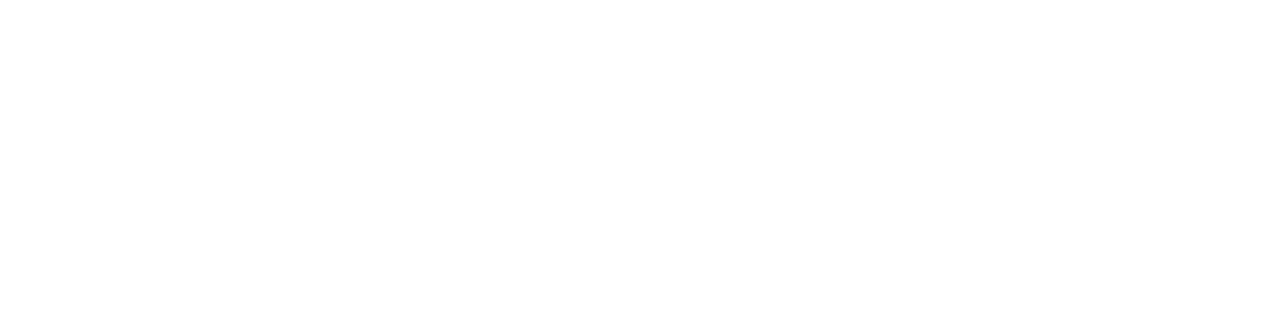
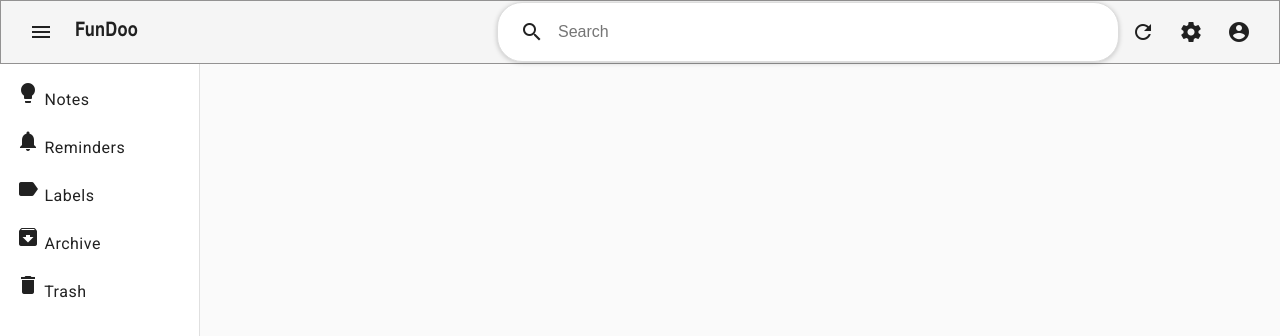
Before and after one commit to Pujaborse13/FundooNoteApp-Frontend, an Angular app: page /dashboard in a window 1280 px wide. Before the commit this address led to /. Shown: the top 336 px of the page. Built offline with nearby package versions, Linux system fonts and the light colour scheme.

Commit message:
User login , API integration

```diff
--- a/src/app/app-routing.module.ts
+++ b/src/app/app-routing.module.ts
@@ -2,9 +2,11 @@ import { NgModule } from '@angular/core';
 import { RouterModule, Routes } from '@angular/router';
 import { RegisterComponent } from './register/register.component';
 import { LoginComponent } from './login/login.component';
+import { DashboardComponent } from './dashboard/dashboard.component';
 
 const routes: Routes = [
 
+  { path: 'dashboard', component: DashboardComponent },
   { path:'register', component: RegisterComponent },
   { path: 'login', component: LoginComponent},
   { path: '', redirectTo: '/login', pathMatch: 'full' },
--- a/src/app/app.component.html
+++ b/src/app/app.component.html
@@ -2,5 +2,7 @@
 
 <!-- <app-register></app-register> -->
 <!-- <app-login></app-login> -->
+<!-- <app-dashboard></app-dashboard> -->
 
- <router-outlet></router-outlet>
+
+  <router-outlet></router-outlet>
--- /dev/null
+++ b/src/app/dashboard/dashboard.component.html
@@ -0,0 +1,69 @@
+<div class="dashboard">
+
+    <!-- Header -->
+    <mat-toolbar  class="header">
+      <button mat-icon-button (click)="sidenav.toggle()" aria-label="Toggle sidenav">
+        <mat-icon>menu</mat-icon>
+      </button>
+
+      <span class="title">FunDoo</span>
+      <span class="spacer"></span>
+
+
+     <div class="search-container">
+        <button mat-icon-button aria-label="Search">
+        <mat-icon>search</mat-icon>
+       </button>
+        <input type="text" placeholder="Search" class="search-input" />
+    </div>
+
+
+      <!-- <div class="search-container">
+        <mat-icon class="search-icon">search</mat-icon>
+        <input type="text" placeholder="Search" class="search-input" />
+      </div> -->
+
+
+
+      <!-- google search tab
+       <link href="https://fonts.googleapis.com/icon?family=Material+Icons" rel="stylesheet">
+        <div class="search-container">
+        <span class="material-icons search-icon">search</span>
+        <input type="text" placeholder="Search" class="search-input" />
+        </div>
+      -->
+
+
+
+      <button mat-icon-button aria-label="Refresh">
+        <mat-icon>refresh</mat-icon>
+      </button>
+
+      <button mat-icon-button aria-label="Settings">
+        <mat-icon>settings</mat-icon>
+      </button>
+
+      <button mat-icon-button aria-label="Profile">
+        <mat-icon>account_circle</mat-icon>
+      </button>
+
+    </mat-toolbar>
+
+    <!-- Sidenav layout -->
+    <mat-sidenav-container class="sidenav-container">
+      <mat-sidenav #sidenav mode="side" opened class="sidenav">
+
+        <mat-nav-list>
+          <mat-list-item><mat-icon>lightbulb</mat-icon> Notes</mat-list-item>
+          <mat-list-item><mat-icon>notifications</mat-icon> Reminders</mat-list-item>
+          <mat-list-item><mat-icon>label</mat-icon> Labels</mat-list-item>
+          <mat-list-item><mat-icon>archive</mat-icon> Archive</mat-list-item>
+          <mat-list-item><mat-icon>delete</mat-icon> Trash</mat-list-item>
+        </mat-nav-list>
+
+    </mat-sidenav>
+
+
+
+    </mat-sidenav-container>
+  </div>
--- /dev/null
+++ b/src/app/dashboard/dashboard.component.scss
@@ -0,0 +1,66 @@
+.dashboard {
+    height: 100vh;
+    display: flex;
+    flex-direction: column;
+  }
+
+  .header {
+    position: sticky;
+    top: 0;
+    z-index: 1000;
+    border: 1px solid rgb(147, 146, 146);
+    font-family: 'Arial Narrow', Arial, sans-serif;
+  }
+
+  .sidenav-container {
+    flex: 1;
+    display: flex;
+  }
+
+  .sidenav {
+    width: 200px;
+  }
+
+  .title {
+    margin-left: 10px;
+    font-weight: bold;
+  }
+
+  .spacer {
+    flex: 1 1 auto;
+  }
+
+  .search-container {
+    display: flex;
+    align-items: center;
+    background-color: white;
+    border-radius: 25px;
+    padding: 5px 10px;
+    box-shadow: 0 1px 5px rgba(0, 0, 0, 0.2);
+    width: 600px;
+    margin-left: 50px;
+    border: 1px solid #ddd;
+  }
+
+  .search-button {
+    background: none;
+    border: none;
+    cursor: pointer;
+    padding: 0;
+    margin-right: 10px;
+    display: flex;
+    align-items: center;
+  }
+
+  .search-icon {
+    font-size: 22px;
+    color: gray;
+  }
+
+  .search-input {
+    border: none;
+    outline: none;
+    font-size: 16px;
+    width: 100%;
+    background: transparent;
+  }
--- a/src/app/login/login.component.html
+++ b/src/app/login/login.component.html
@@ -6,13 +6,15 @@
    <div class="left-section" >
     <img src="assets\images\googlelogo.png" alt="Google logo" class="logo">
     <h1 class="form-title">Sign in</h1>
+    <p class="subtitle">with your Google Account. This account will be available to other Google apps in the browser.</p>
+
   </div>
 
 
   <div class="right-section">
      <!-- Email -->
     <mat-form-field appearance="outline" class="full-width">
-      <mat-label> Email </mat-label>
+      <mat-label> Email or phone </mat-label>
       <input matInput  formControlName = "email" type="text" required>
 
       <mat-error *ngIf="f['email'].touched && f['email'].errors?.['required']">
@@ -26,11 +28,20 @@
     <mat-error *ngIf="f['password'].touched && f['password'].errors?.['required']">
         please enter password </mat-error>
   </mat-form-field><br>
+  <a href="#" class="forgot-email">Forgot email?</a>
 
+  <p class="guest-note">
+    Not your computer? Use Guest mode to sign in privately. <br />
+    <a href="#">Learn more about using Guest mode</a>
+  </p>
+
+  <!-- login and create account  -->
   <div class="button-row">
-    <button type="button" class="create-account-btn" (click)="goToRegister()">Create Google Account</button>
+    <button type="button" class="create-account-btn" (click)="goToRegister()">Create Account</button>
     <button type="submit" class="login-btn">Login</button>
   </div>
+
+
 
 
   </div>
--- a/src/app/login/login.component.scss
+++ b/src/app/login/login.component.scss
@@ -1,7 +1,19 @@
+.page-container {
+
+  background-color: #e3dddd;
+  min-height: 90vh;
+  display: flex;
+  justify-content: center;
+  align-items: center;
+  padding: 40px;
+}
+
+
+
 .form{
   display: flex;
   flex-wrap: wrap;
-  max-width: 600px;
+  max-width: 900px;
   justify-content: space-between;
   gap : 20px;
   margin: 50px auto;
@@ -9,6 +21,7 @@
   border: 1px solid #c3b3b3;
   border-radius: 12px;
   background-color: white;
+  box-shadow: 0 0 10px rgba(0, 0, 0, 0.1);
 
   }
 
@@ -92,14 +105,7 @@
 
 
 
-    .page-container {
-      background-color: #e3dddd;
-      min-height: 100vh;
-      display: flex;
-      justify-content: center;
-      align-items: center;
-      padding: 40px;
-    }
+
 
     .action-section {
       display: flex;
@@ -108,12 +114,27 @@
       margin-top: 10px;
     }
 
+
     .signup-link {
       font-size: 14px;
       text-decoration: underline;
       color: #673ab7;
       margin-top: 8px;
     }
+    .guest-note a {
+      color: #1a73e8;
+      text-decoration: none;
+    }
+
+
+    .forgot-email {
+      font-size: 14px;
+      color: #1a73e8;
+      text-decoration: none;
+      margin-bottom: 16px;
+      display: inline-block;
+    }
+
 
     @media(min-width :760px){
       .left-section{
--- a/src/app/login/login.component.ts
+++ b/src/app/login/login.component.ts
@@ -1,6 +1,10 @@
 import { Component ,OnInit } from '@angular/core';
 import { AbstractControl, FormBuilder, FormControl, FormGroup, ValidationErrors, Validators } from '@angular/forms';
 import { Router } from '@angular/router';
+import { UserService } from '../services/user/user.service';
+import { MatSnackBar } from '@angular/material/snack-bar';
+
+
 @Component({
   selector: 'app-login',
   templateUrl: './login.component.html',
@@ -10,14 +14,14 @@ import { Router } from '@angular/router';
 export class LoginComponent implements OnInit {
 
   login!: FormGroup;
-  constructor(private fb :FormBuilder,private router: Router) {}
-
-  goToRegister() {
-    this.router.navigate(['/register']);
-  }
+  constructor(private fb :FormBuilder,
+              private router: Router,
+              private user: UserService,
+              private snackBar:MatSnackBar ) {}
 
 
-  ngOnInit(): void {
+      ngOnInit(): void
+      {
         this.login  = this.fb.group({
           email:  ['', [Validators.required, Validators.email]],
           password: ['', [Validators.required, Validators.minLength(6)]],
@@ -25,18 +29,64 @@ export class LoginComponent implements OnInit {
         });
       }
 
-    get f() {
+        get f()
+        {
           return this.login.controls;
         }
 
-    onSubmit(): void {
-      if(this.login.valid)
+    onSubmit(): void
     {
-        console.log('Form Data:', this.login.value);
-      }
-      else{
+      if (this.login.invalid) {
         this.login.markAllAsTouched();
+        this.snackBar.open('Login Failed! Please fill valid Email and Password.', 'Close', {
+          duration: 3000,
+          panelClass: ['error-snackbar']
+        });
+        return;
       }
 
+        //console.log('Form Data:', this.login.value);
+        const payload ={
+          email: this.login.value.email,
+          password: this.login.value.password
+        };
+
+        // console.log('login payload :', payload);
+
+          this.user.login(payload).subscribe({
+            next:(result: any) =>
+              {
+                console.log('Login Success:', result);
+
+                localStorage.setItem('token', result.token);
+                // const token = localStorage.getItem('token');
+                //console.log('Token:',token);
+                //this.router.navigateByUrl('dashboard/login')
+
+                //Snackbar for pop msg
+                this.snackBar.open("Login Successful!",'',{
+                  duration: 3000,
+                  panelClass: ['success-snackbar']
+                });
+             this.router.navigate(['/dashboard']);
+            },
+
+              error: (err: any) =>{
+                console.error('Login Error:',err);
+
+                  this.snackBar.open('Login Failed! Please fill all fields correctly.', 'Close', {
+                  duration: 3000,
+                  panelClass: ['error-snackbar']
+
+                  });
                 }
+          });
+
   }
+  goToRegister()
+  {
+    this.router.navigate(['/register']);
+  }
+
+
+}
--- a/src/app/register/register.component.ts
+++ b/src/app/register/register.component.ts
@@ -13,8 +13,6 @@ import { UserService } from '../services/user/user.service';
 
 export class RegisterComponent implements OnInit
 {
-  hidePassword = true;
-  hideConfirm = true;
 
   registration! :FormGroup
 
--- a/src/app/services/user/user.service.ts
+++ b/src/app/services/user/user.service.ts
@@ -20,6 +20,10 @@ export class UserService {
     return this.http.postApi('/registeruser', payload);
   }
 
+  login(payload : any)
+  {
+    return this.http.postApi('/login',payload);
+  }
 
 
 
```
Also changed, not shown: src/app/app.module.ts (+17 -2 lines), src/app/dashboard/dashboard.component.ts (added, +10 -0 lines), src/assets/images/keep.png (added), 1 other file (tests, documents, lock files or other folders). Lines whose indentation alone changed are shown as unchanged.
